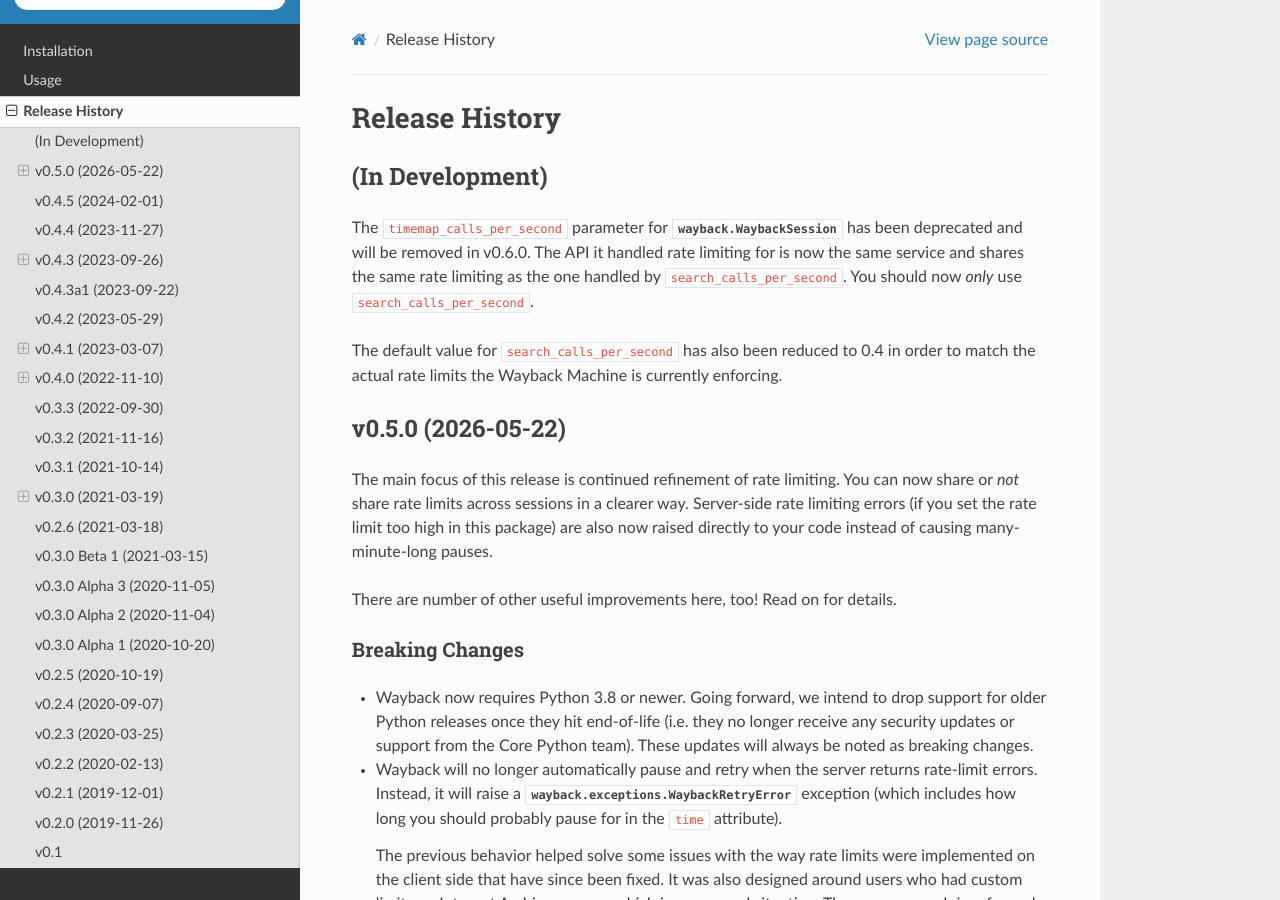
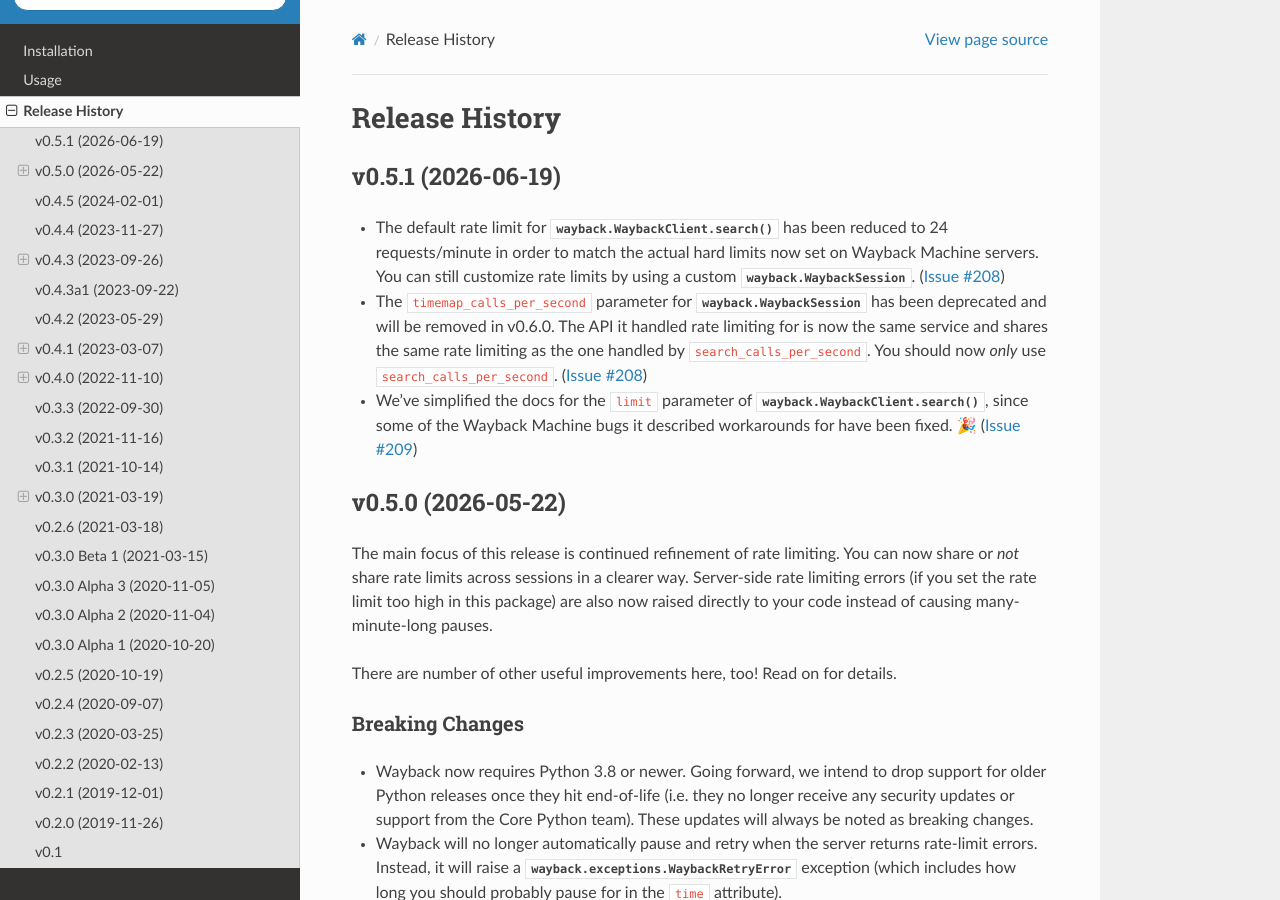
Before and after one commit to edgi-govdata-archiving/wayback, a Sphinx documentation site: the page built from docs/source/release-history.rst, in a window 1280 px wide and 900 px high. Built offline with Sphinx 7.4.7 and the Read the Docs theme 3.1.0, drawn with Linux system fonts in a browser that asks for light colours; the version number could not be read and is left out.

Commit message:
Prepare to release v0.5.1 (#210)

```diff
--- a/docs/source/release-history.rst
+++ b/docs/source/release-history.rst
@@ -2,12 +2,14 @@
 Release History
 ===============
 
-(In Development)
-----------------
+v0.5.1 (2026-06-19)
+-------------------
 
-The ``timemap_calls_per_second`` parameter for :class:`wayback.WaybackSession` has been deprecated and will be removed in v0.6.0. The API it handled rate limiting for is now the same service and shares the same rate limiting as the one handled by ``search_calls_per_second``. You should now *only* use ``search_calls_per_second``.
+- The default rate limit for :meth:`wayback.WaybackClient.search` has been reduced to 24 requests/minute in order to match the actual hard limits now set on Wayback Machine servers. You can still customize rate limits by using a custom :class:`wayback.WaybackSession`. (:issue:`208`)
 
-The default value for ``search_calls_per_second`` has also been reduced to 0.4 in order to match the actual rate limits the Wayback Machine is currently enforcing.
+- The ``timemap_calls_per_second`` parameter for :class:`wayback.WaybackSession` has been deprecated and will be removed in v0.6.0. The API it handled rate limiting for is now the same service and shares the same rate limiting as the one handled by ``search_calls_per_second``. You should now *only* use ``search_calls_per_second``. (:issue:`208`)
+
+- We’ve simplified the docs for the ``limit`` parameter of :meth:`wayback.WaybackClient.search`, since some of the Wayback Machine bugs it described workarounds for have been fixed. 🎉 (:issue:`209`)
 
 
 v0.5.0 (2026-05-22)
```
